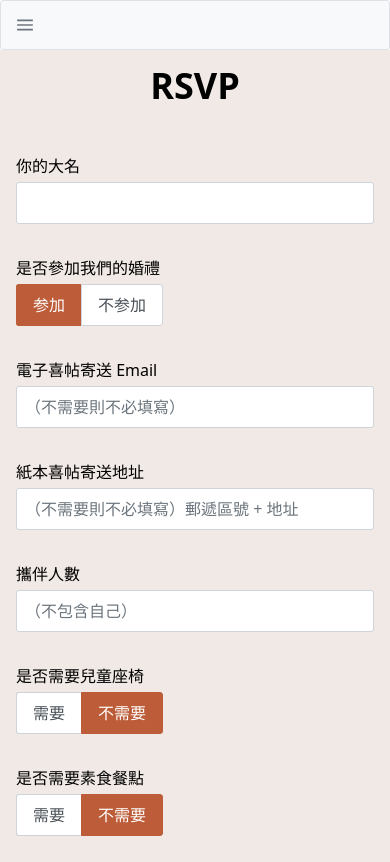
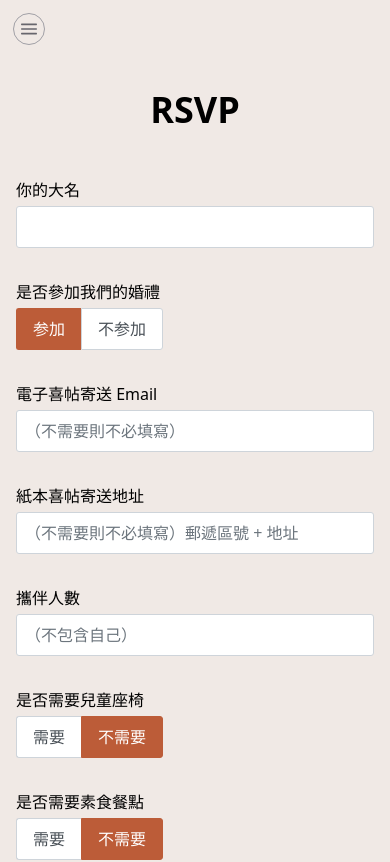
Before and after one commit to wenyunshe/my-wedding, a React (Vite) app: page /rsvp in a window 390 px wide. Shown: the top 862 px of the page. Built offline with nearby package versions, Linux system fonts and the light colour scheme; a web font is replaced by a local one.

Commit message:
Adjust menubar style

```diff
--- a/src/App.tsx
+++ b/src/App.tsx
@@ -6,6 +6,7 @@ import { Outlet } from 'react-router'
 function App() {
   return (
     <PrimeReactProvider>
+      <div className='bg-[#f0E9E5] min-h-screen'>
         <Menubar
           model={[
             { label: 'Home', url: '/' },
@@ -14,7 +15,6 @@ function App() {
             // { label: 'Gallery', url: '/gallery' },
           ]}
         />
-      <div className='bg-[#f0E9E5]'>
         <Outlet />
       </div>
     </PrimeReactProvider>
--- a/src/pages/RsvpPage.tsx
+++ b/src/pages/RsvpPage.tsx
@@ -156,7 +156,7 @@ const RsvpPage = () => {
   }
 
   return (
-    <div className='flex flex-col items-center justify-center sm:p-20 p-4'>
+    <div className='flex flex-col items-center justify-center sm:p-20 px-4 py-8'>
       <h1 className='text-4xl font-bold mb-4'>RSVP</h1>
       <div className='grid sm:grid-cols-[auto_1fr] sm:gap-8 items-center grid-flow-row-dense mb-4 w-full sm:w-lg'>
         <label className='sm:justify-self-end mt-8 mb-1' htmlFor='name'>
```
Also changed, not shown: src/assets/theme.css. Lines whose indentation alone changed are shown as unchanged.
